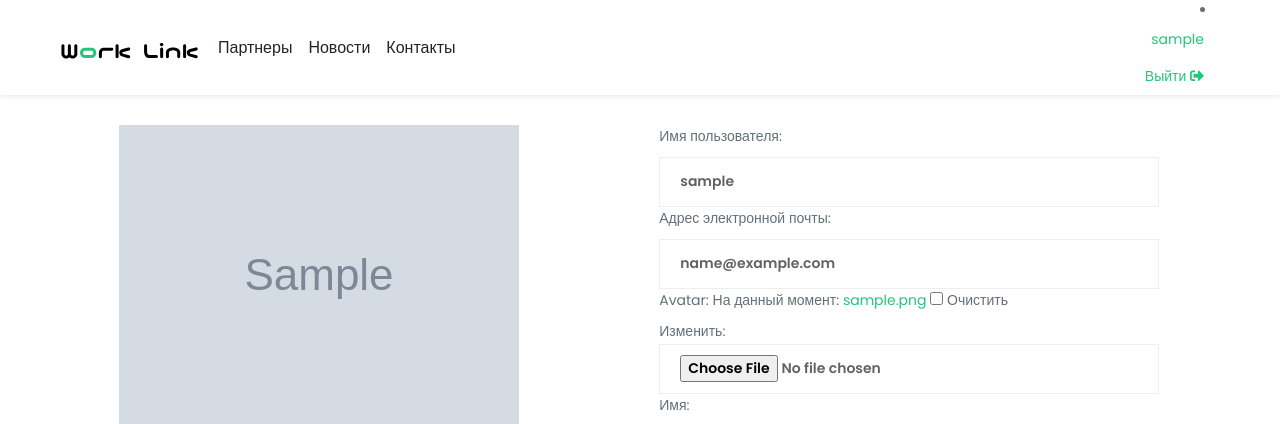
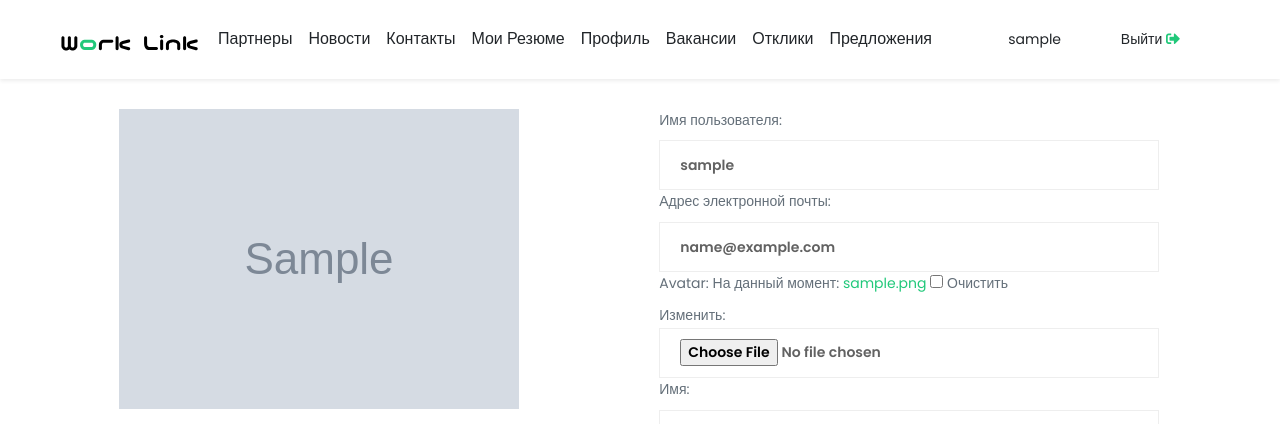
Before and after one commit to Alex-Son23/WorkLink, a Django app: page /auth/edit/ in a window 1280 px wide; the page is wider, and only the part inside the window is pictured. Shown: the top 424 px of that part. Run offline with Django 3.2, Linux system fonts and the light colour scheme; a user stored in the database is signed in; tables that the repository leaves empty hold one stand-in row (values such as "Sample post"); grey boxes marked "Sample" are stand-in pictures; some libraries are stand-ins or nearby versions.

Commit message:
Добавлены пункты в навбар
- Добавлены пункты для соискателя
- Добавлены пункты для работодателя
- Изменено расположение выпадающего меню и кнопки выхода

```diff
--- a/worklink/worklink/templates/worklink/base.html
+++ b/worklink/worklink/templates/worklink/base.html
@@ -38,6 +38,7 @@
             </a>
             <div class="navbar-collapse collapse justify-content-start">
                 <ul class="nav navbar-nav">
+                    <!-- меню для всех -->
                     <!--                        <li class="nav-item">-->
                     <!--                            <a class="nav-link" href="#">Резюме</a>-->
                     <!--                        </li>-->
@@ -53,25 +54,60 @@
                     <li class="nav-item">
                         <a class="nav-link" href="#">Контакты</a>
                     </li>
+
+                    <!-- соискатель -->
+                    {% if user.status == 'соискатель' %}
+                        <li class="nav-item">
+                            <a class="nav-link" href="#">Мои резюме</a>
+                        </li>
+                        <li class="nav-item">
+                            <a class="nav-link" href="#">Профиль</a>
+                        </li>
+                        <li class="nav-item">
+                            <a class="nav-link" href="#">Вакансии</a>
+                        </li>
+                        <li class="nav-item">
+                            <a class="nav-link" href="#">Отклики</a>
+                        </li>
+                        <li class="nav-item">
+                            <a class="nav-link" href="#">Предложения</a>
+                        </li>
+                    {% endif %}
+
+                    <!-- компания -->
+                    {% if user.status == 'компания' %}
+                        <li class="nav-item">
+                            <a class="nav-link" href="#">Карточка компании</a>
+                        </li>
+                        <li class="nav-item">
+                            <a class="nav-link" href="#">Вакансии компании</a>
+                        </li>
+                        <li class="nav-item">
+                            <a class="nav-link" href="#">Поиск сотрудников</a>
+                        </li>
+                    {% endif %}
+
                 </ul>
             </div>
             <div class="add-listing">
+                <!-- неавторизованный пользователь -->
                 {% if not user.is_authenticated %}
                 <div class="login d-inline-block mr-4">
                     <a class="nav-link" href="{% url 'authapp:login' %}">Войти <i class="fas fa-sign-in-alt"></i></a>
                 </div>
+                <a class="btn btn-primary btn-md" href="{% url 'auth:register' %}">Регистрация</a>
 <!--                 <li class="nav-item">-->
 <!--                    <a class="nav-link" href="{% url 'authapp:login' %}">Войти <i class="fas fa-sign-in-alt"></i></a>-->
 <!--                </li>-->
-                <a class="btn btn-primary btn-md" href="{% url 'auth:register' %}">Регистрация</a>
                 {% else %}
-                <li class="nav-item">
+
+                <!-- авторизованный пользователь -->
+                <div class="login d-inline-block mr-4">
                     <div class="dropdown">
                         <a class="nav-link dropdown-toggle" href="" data-toggle="dropdown">
                             {{ user.username|default:'Пользователь' }}
                             <span class="caret"> </span>
                         </a>
-                        <a class="nav-link" href="{% url 'auth:logout' %}">Выйти <i class="fas fa-sign-out-alt"></i></a>
                         <ul class="dropdown-menu">
                             <li>
                                 <a class="nav-link text-dark" href="{% url 'auth:edit' %}">Профиль</a>
@@ -81,8 +117,10 @@
                             </li>
                         </ul>
                     </div>
-
-                </li>
+                </div>
+                <div class="login d-inline-block mr-4">
+                    <a class="nav-link" href="{% url 'auth:logout' %}">Выйти <i class="fas fa-sign-out-alt"></i></a>
+                </div>
                 {% endif %}
             </div>
         </div>
```
Also changed, not shown: 1 other file.
